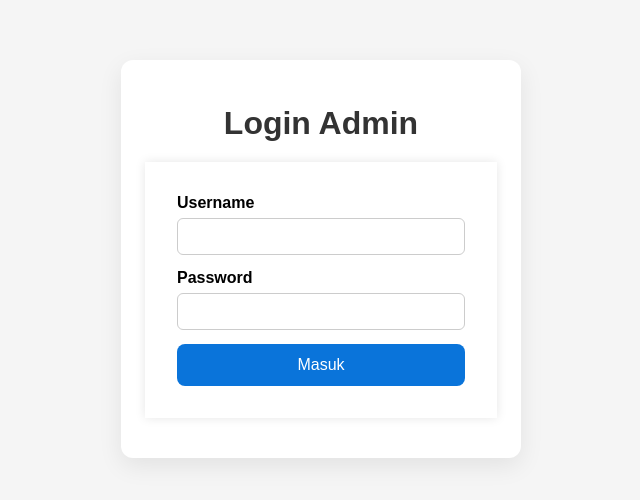
After one commit to adlan03/tugas8, a PHP site: page /login.php in a window 1280 px wide. The commit adds this page. Shown: the top 500 px of the page, without its empty margins (319-959 px from the left). Run offline with PHP 8.4, Linux system fonts and the light colour scheme.

Commit message:
Add login flow and objek wisata edit support

```diff
--- /dev/null
+++ b/login.php
@@ -0,0 +1,94 @@
+<?php
+session_start();
+
+if (isset($_SESSION['username'])) {
+    header('Location: objek-wisata.php');
+    exit;
+}
+
+$error = '';
+$defaultUser = 'admin';
+$defaultPass = 'admin123';
+
+if ($_SERVER['REQUEST_METHOD'] === 'POST') {
+    $username = trim($_POST['username'] ?? '');
+    $password = trim($_POST['password'] ?? '');
+
+    if ($username === $defaultUser && $password === $defaultPass) {
+        $_SESSION['username'] = $username;
+        header('Location: objek-wisata.php');
+        exit;
+    }
+
+    $error = 'Username atau password salah';
+}
+?>
+<!DOCTYPE html>
+<html lang="id">
+<head>
+    <meta charset="UTF-8">
+    <meta name="viewport" content="width=device-width, initial-scale=1.0">
+    <title>Login - WebSulSel</title>
+    <link rel="stylesheet" href="assets/style.css">
+    <style>
+        .login-wrapper {
+            max-width: 400px;
+            margin: 60px auto;
+            padding: 24px;
+            background: #ffffff;
+            border-radius: 12px;
+            box-shadow: 0 8px 24px rgba(0,0,0,0.08);
+        }
+        .login-wrapper h1 {
+            margin-bottom: 20px;
+            text-align: center;
+            color: #333;
+        }
+        .login-wrapper label {
+            display: block;
+            margin-bottom: 6px;
+            font-weight: 600;
+        }
+        .login-wrapper input[type="text"],
+        .login-wrapper input[type="password"] {
+            width: 100%;
+            padding: 10px 12px;
+            margin-bottom: 14px;
+            border: 1px solid #ccc;
+            border-radius: 6px;
+        }
+        .login-wrapper button {
+            width: 100%;
+            padding: 12px;
+            background: #0a74da;
+            color: #fff;
+            border: none;
+            border-radius: 8px;
+            cursor: pointer;
+            font-size: 16px;
+        }
+        .login-wrapper .error {
+            color: #d32f2f;
+            margin-bottom: 12px;
+            text-align: center;
+        }
+    </style>
+</head>
+<body style="background:#f5f5f5;">
+    <div class="login-wrapper">
+        <h1>Login Admin</h1>
+        <?php if($error): ?>
+            <div class="error"><?= $error ?></div>
+        <?php endif; ?>
+        <form method="post" action="">
+            <label for="username">Username</label>
+            <input type="text" name="username" id="username" required>
+
+            <label for="password">Password</label>
+            <input type="password" name="password" id="password" required>
+
+            <button type="submit">Masuk</button>
+        </form>
+    </div>
+</body>
+</html>
--- a/makanan_insert.php
+++ b/makanan_insert.php
@@ -1,4 +1,5 @@
 <?php
+    include 'session_check.php';
     include "config.php";
 
     $foto = $_FILES['foto']['name'];
--- a/makanan_tampil.php
+++ b/makanan_tampil.php
@@ -9,7 +9,8 @@
         </tr>
     </thead>
     <tbody>
-        <?php
+<?php
+        include 'session_check.php';
         include "config.php";
 
         $query = mysqli_query($conn, "SELECT * FROM makanan ORDER BY id_makanan DESC");
--- a/objek-wisata.php
+++ b/objek-wisata.php
@@ -1,4 +1,5 @@
 <?php
+include 'session_check.php';
 // objek-wisata.php
 ?>
 <!DOCTYPE html>
@@ -26,7 +27,7 @@
                     <li><a href="#">Dashboard</a></li>
                     <li><a href="tabel-makanan.php">Makanan Khas</a></li>
                     <li><a href="objek-wisata.php">Objek Wisata</a></li>
-                    <li><a href="#">Keluar</a></li>
+                    <li><a href="logout.php">Keluar</a></li>
                 </ul>
             </nav>
         </aside>
--- a/objekwisata_hapus.php
+++ b/objekwisata_hapus.php
@@ -1,4 +1,5 @@
 <?php
+include 'session_check.php';
 include "config.php";
 
 $id = isset($_GET['id']) ? intval($_GET['id']) : 0;
--- a/objekwisata_insert.php
+++ b/objekwisata_insert.php
@@ -1,4 +1,5 @@
 <?php
+include 'session_check.php';
 include "config.php";
 
 $nama = mysqli_real_escape_string($conn, $_POST['nama_objek']);
--- a/objekwisata_tampil.php
+++ b/objekwisata_tampil.php
@@ -1,4 +1,5 @@
 <?php
+include 'session_check.php';
 include "config.php";
 
 $query = mysqli_query($conn, "SELECT * FROM objekwisata ORDER BY id_objek DESC");
@@ -33,7 +34,7 @@ $query = mysqli_query($conn, "SELECT * FROM objekwisata ORDER BY id_objek DESC")
                 </td>
                 <td><?php echo $data['deskripsi']; ?></td>
                 <td class="aksi">
-                    <!-- hapus -->
+                    <a class="btn-detail" href="objekwisata_edit.php?id=<?php echo $data['id_objek']; ?>">Edit</a>
                     <a class="btn-detail" onclick="return confirm('Yakin ingin menghapus?')" href="objekwisata_hapus.php?id=<?php echo $data['id_objek']; ?>&foto=<?php echo $data['foto']; ?>">Hapus</a>
                 </td>
             </tr>
--- a/tabel-makanan.php
+++ b/tabel-makanan.php
@@ -1,5 +1,6 @@
 <!DOCTYPE html>
 <html>
+<?php include 'session_check.php'; ?>
 <head>
     <meta charset="UTF-8">
     <meta name="viewport" content="width=device-width, initial-scale=1.0">
@@ -19,7 +20,7 @@
                     <li><a href=#>Dashboard</a></li>
                     <li><a href="tabel-makanan.php">Makanan Khas</a></li>
                     <li><a href="objek-wisata.php">Objek Wisata</a></li>
-                    <li><a href=#>Keluar</a></li>
+                    <li><a href="logout.php">Keluar</a></li>
                 </ul>
             </nav>
         </aside>
```
Also changed, not shown: logout.php (added, +7 -0 lines), objekwisata_edit.php (added, +74 -0 lines), objekwisata_update.php (added, +57 -0 lines), session_check.php (added, +11 -0 lines).
